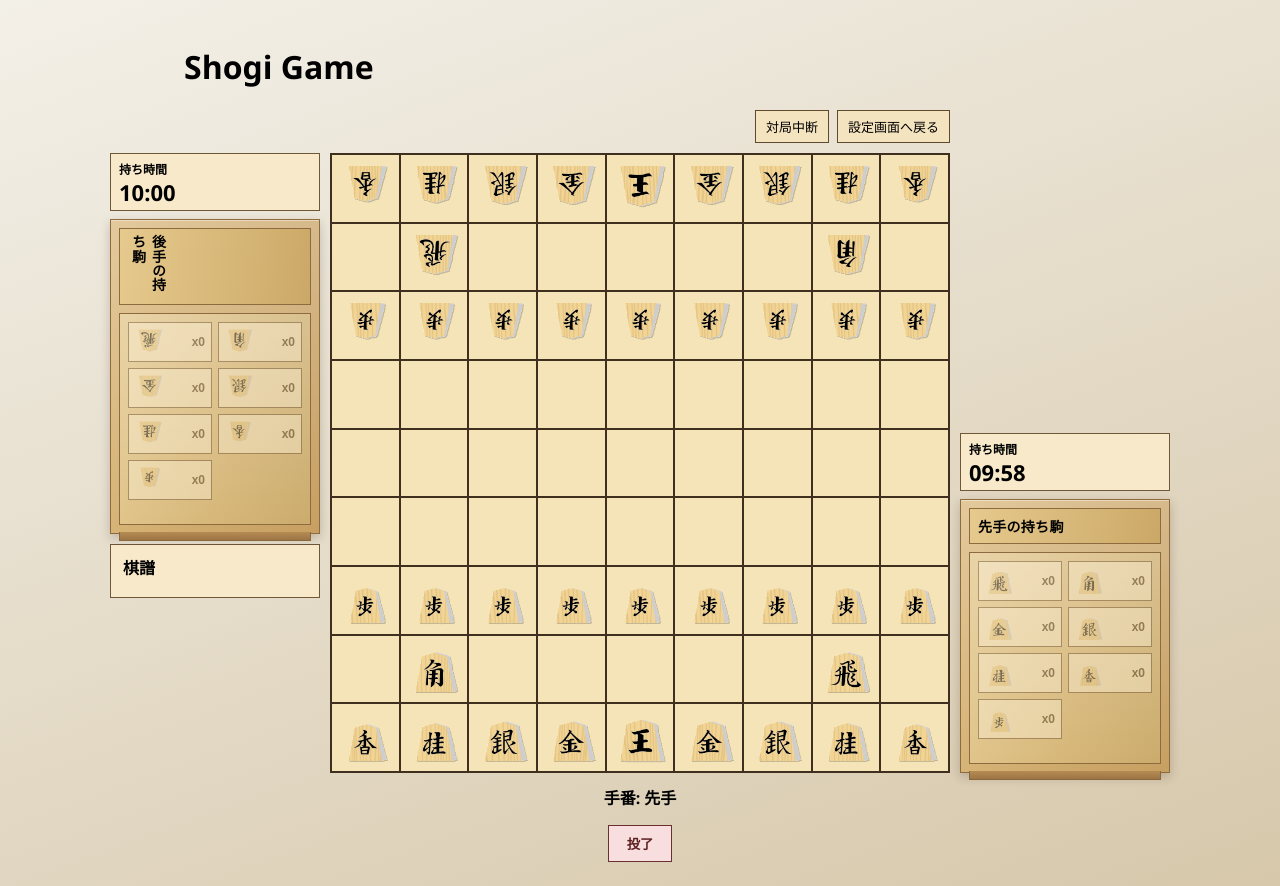
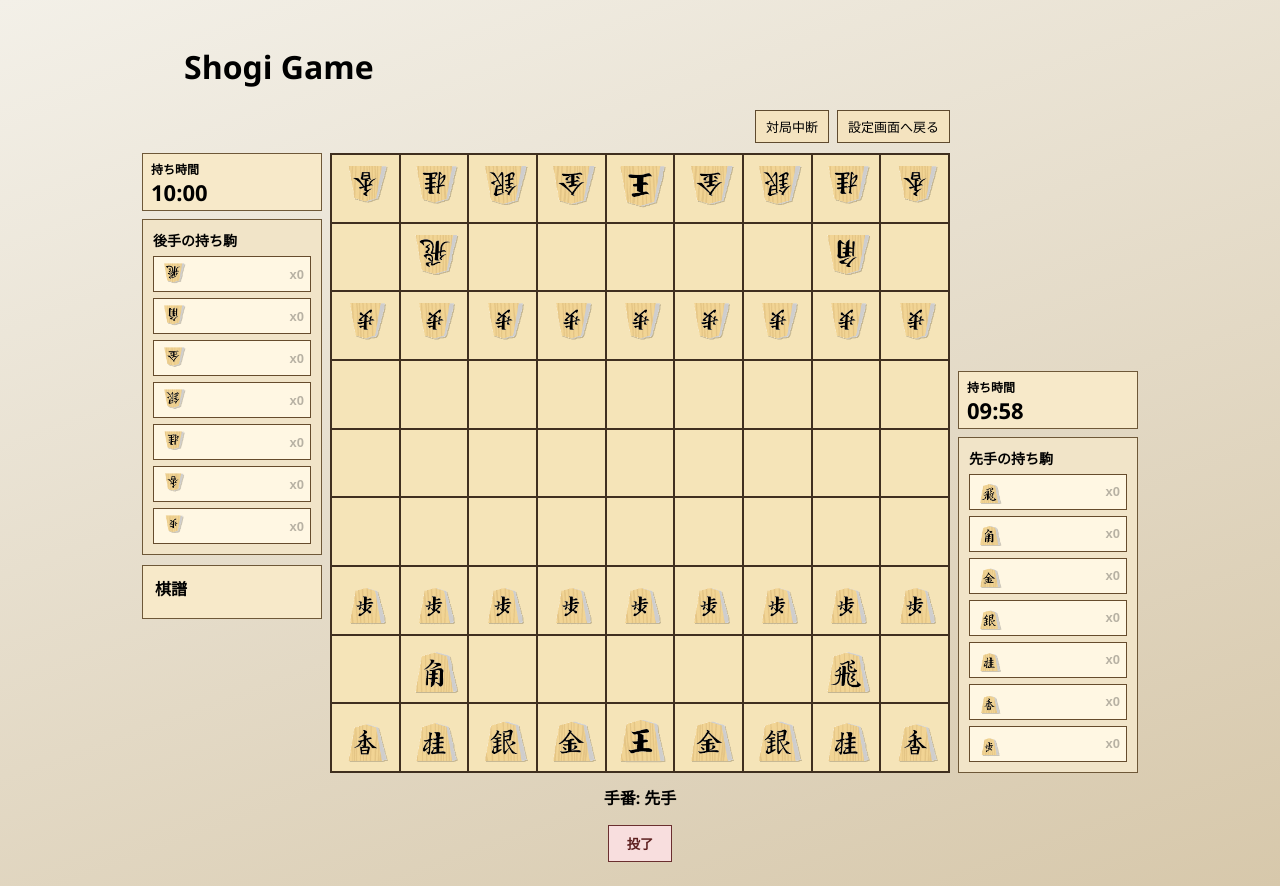
Before and after one commit to drumsuko1113/codex_test_creategame, a React (Vite) app in the folder app/: page / in a window 1280 px wide. Both pictures are taken after a click on the button "対局開始". Built offline with nearby package versions, Linux system fonts and the light colour scheme.

Commit message:
持ち駒を盤上と同じ駒見た目で表示する方式に変更

```diff
--- a/app/src/styles/globals.css
+++ b/app/src/styles/globals.css
@@ -205,57 +205,25 @@ body {
 
 .hand-anchor {
   position: absolute;
-  width: 210px;
+  width: 180px;
 }
 
 .hand-anchor-white {
-  left: -220px;
+  left: -188px;
   top: 0;
 }
 
 .hand-anchor-black {
-  right: -220px;
+  right: -188px;
   bottom: 0;
 }
 
 .hand-panel {
-  position: relative;
-  border: 1px solid #8d6b3f;
-  background:
-    linear-gradient(180deg, rgba(255, 255, 255, 0.26), rgba(255, 255, 255, 0)),
-    linear-gradient(95deg, #d9b679, #cfab6d 45%, #c79f61);
-  box-shadow:
-    inset 0 1px 0 rgba(255, 255, 255, 0.4),
-    0 4px 10px rgba(49, 29, 13, 0.22);
-  padding: 8px;
-}
-
-.hand-panel::after {
-  content: "";
-  position: absolute;
-  left: 8px;
-  right: 8px;
-  bottom: -8px;
-  height: 8px;
-  background: linear-gradient(180deg, #b68b53, #9c7545);
-  border: 1px solid #8a673d;
-  border-top: none;
-}
-
-.hand-stand-top {
-  border: 1px solid #8d6b3f;
-  background: linear-gradient(96deg, #e6c98d, #d7b778 58%, #cba867);
-  padding: 6px 8px;
-  margin-bottom: 8px;
-}
-
-.hand-stand-surface {
-  border: 1px solid #8d6b3f;
-  background:
-    linear-gradient(180deg, rgba(255, 255, 255, 0.22), rgba(255, 255, 255, 0)),
-    linear-gradient(98deg, #e3c88f, #d6b678 60%, #cbac6d);
-  padding: 8px;
-  min-height: 212px;
+  display: grid;
+  gap: 6px;
+  padding: 10px;
+  border: 1px solid #6e5838;
+  background: #f1e4c8;
 }
 
 .clock-panel {
@@ -282,66 +250,43 @@ body {
 .hand-title {
   font-weight: 700;
   font-size: 14px;
-  letter-spacing: 0.02em;
 }
 
 .hand-pieces {
   display: grid;
-  grid-template-columns: repeat(2, minmax(0, 1fr));
+  grid-template-columns: 1fr;
   gap: 6px;
 }
 
 .hand-piece {
   border: 1px solid #664c2d;
-  background: rgba(255, 246, 224, 0.86);
-  padding: 5px 6px;
+  background: #fff7e3;
+  padding: 4px 6px;
   cursor: pointer;
   display: flex;
   align-items: center;
   justify-content: space-between;
   gap: 4px;
-  transition: transform 120ms ease, box-shadow 120ms ease;
-}
-
-.hand-piece:hover:enabled {
-  transform: translateY(-1px);
-  box-shadow: 0 2px 5px rgba(59, 33, 13, 0.22);
-}
-
-.hand-piece:disabled {
-  opacity: 0.45;
-  cursor: default;
 }
 
 .hand-piece.is-selected {
-  outline: 2px solid #2f6dc1;
-  background: #fff4d7;
+  outline: 2px solid #2878ff;
 }
 
 .hand-piece-icon {
-  width: 28px;
-  height: 28px;
-  flex: 0 0 28px;
-  background-repeat: no-repeat;
+  width: 26px;
+  height: 26px;
+  flex: 0 0 26px;
+  display: grid;
+  place-items: center;
 }
 
 .hand-piece-count {
-  font-size: 12px;
+  font-size: 13px;
   line-height: 1;
-  min-width: 26px;
+  min-width: 24px;
   text-align: right;
   font-weight: 700;
-  color: #3e2d18;
-}
-
-.hand-panel-white .hand-title {
-  writing-mode: vertical-rl;
-  text-orientation: mixed;
-  height: 58px;
-}
-
-.hand-panel-black .hand-title {
-  writing-mode: horizontal-tb;
 }
 
 .promotion-dialog-backdrop {
@@ -454,13 +399,4 @@ body {
   .hand-pieces {
     grid-template-columns: repeat(2, minmax(0, 1fr));
   }
-
-  .hand-panel::after {
-    display: none;
-  }
-
-  .hand-panel-white .hand-title {
-    writing-mode: horizontal-tb;
-    height: auto;
-  }
 }
--- a/app/src/ui/Hand.tsx
+++ b/app/src/ui/Hand.tsx
@@ -1,5 +1,5 @@
-import { type CSSProperties } from "react";
 import { type Color, type HandState, type PieceKind } from "../../../core/src/types";
+import { Piece } from "./Piece";
 
 type HandProps = {
   hands: HandState;
@@ -16,44 +16,10 @@ const PLAYER_LABEL: Record<Color, string> = {
   white: "後手",
 };
 
-const NORMAL_COLS: Record<PieceKind, number> = {
-  king: 0,
-  rook: 1,
-  bishop: 2,
-  gold: 3,
-  silver: 4,
-  knight: 5,
-  lance: 6,
-  pawn: 7,
-};
-
-function toPercent(index: number, maxIndex: number): string {
-  if (maxIndex === 0) {
-    return "0%";
-  }
-  return `${(index * 100) / maxIndex}%`;
-}
-
-function handPieceSpriteStyle(color: Color, kind: PieceKind): CSSProperties {
-  const cols = 8;
-  const rows = 4;
-  const col = NORMAL_COLS[kind];
-  const row = color === "black" ? 0 : 2;
-
-  return {
-    backgroundImage: 'url("/将棋駒.png")',
-    backgroundSize: `${cols * 100}% ${rows * 100}%`,
-    backgroundPosition: `${toPercent(col, cols - 1)} ${toPercent(row, rows - 1)}`,
-  };
-}
-
 export function Hand({ hands, color, active, selectedDrop, onSelectDrop }: HandProps) {
   return (
-    <aside className={`hand-panel hand-panel-${color}`} aria-label={`${PLAYER_LABEL[color]}の持ち駒`}>
-      <div className="hand-stand-top">
+    <aside className="hand-panel" aria-label={`${PLAYER_LABEL[color]}の持ち駒`}>
       <span className="hand-title">{PLAYER_LABEL[color]}の持ち駒</span>
-      </div>
-      <div className="hand-stand-surface">
       <div className="hand-pieces">
         {HAND_ORDER.map((kind) => {
           const count = hands[color][kind] ?? 0;
@@ -68,13 +34,14 @@ export function Hand({ hands, color, active, selectedDrop, onSelectDrop }: HandP
               className={`hand-piece ${selected ? "is-selected" : ""}`.trim()}
               onClick={() => onSelectDrop(kind)}
             >
-                <span className="hand-piece-icon" style={handPieceSpriteStyle(color, kind)} aria-hidden="true" />
+              <span className="hand-piece-icon" aria-hidden="true">
+                <Piece piece={{ kind, color, promoted: false }} />
+              </span>
               <span className="hand-piece-count">x{count}</span>
             </button>
           );
         })}
       </div>
-      </div>
     </aside>
   );
 }
```
Lines whose indentation alone changed are shown as unchanged.
